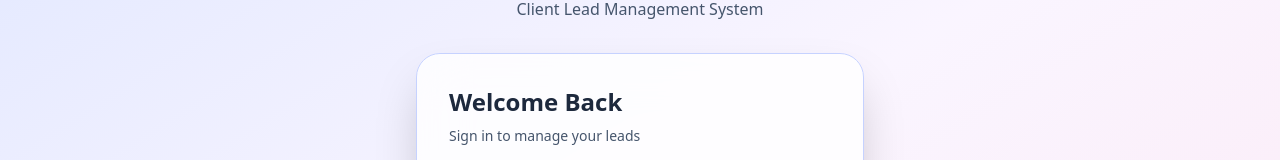
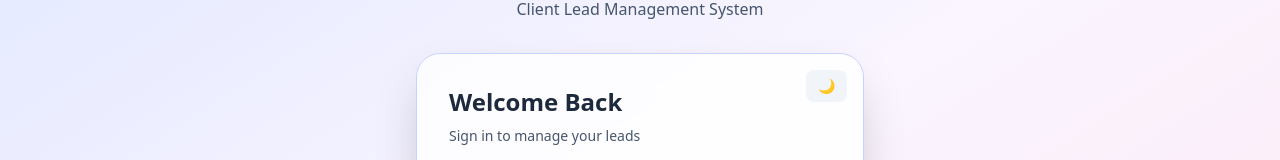
Before and after one commit to Manthan077/Future_FS_02, a React (Vite) app in the folder client/: page /login in a window 1280 px wide. Shown: the part 187-347 px from the top of the page. Built offline with nearby package versions, Linux system fonts and the light colour scheme; no server answers.

Commit message:
added theme toggle on login page

```diff
--- a/client/src/pages/Login.jsx
+++ b/client/src/pages/Login.jsx
@@ -43,15 +43,7 @@ const Login = () => {
 
   return (
     <div className={`min-h-screen ${isDark ? 'bg-slate-950' : 'bg-gradient-to-br from-indigo-100 via-purple-50 to-pink-100'} flex items-center justify-center p-4`}>
-      <div className="w-full max-w-md relative">
-        {/* Theme Toggle Button */}
-        <button
-          onClick={toggleTheme}
-          className={`absolute -top-16 right-0 px-4 py-2 ${isDark ? 'bg-slate-800 hover:bg-slate-700 text-slate-300' : 'bg-white hover:bg-slate-50 text-slate-700'} rounded-xl transition shadow-lg font-medium`}
-        >
-          {isDark ? '☀️ Light Mode' : '🌙 Dark Mode'}
-        </button>
-
+      <div className="w-full max-w-md">
         {/* Logo & Title */}
         <div className="text-center mb-8">
           <div className="inline-flex items-center justify-center w-24 h-24 mb-4 rounded-2xl overflow-hidden shadow-xl">
@@ -68,7 +60,14 @@ const Login = () => {
         </div>
 
         {/* Login Card */}
-        <div className={`${isDark ? 'bg-slate-900 border-slate-800' : 'bg-white/80 backdrop-blur-xl border-indigo-200'} border rounded-3xl p-8 shadow-2xl`}>
+        <div className={`${isDark ? 'bg-slate-900 border-slate-800' : 'bg-white/80 backdrop-blur-xl border-indigo-200'} border rounded-3xl p-8 shadow-2xl relative`}>
+          {/* Theme Toggle Button */}
+          <button
+            onClick={toggleTheme}
+            className={`absolute top-4 right-4 px-3 py-1.5 ${isDark ? 'bg-slate-800 hover:bg-slate-700 text-slate-300' : 'bg-slate-100 hover:bg-slate-200 text-slate-700'} rounded-lg transition text-sm font-medium z-10`}
+          >
+            {isDark ? '☀️' : '🌙'}
+          </button>
           <h2 className={`text-2xl font-bold ${isDark ? 'text-white' : 'text-slate-800'} mb-2`}>Welcome Back</h2>
           <p className={`text-sm mb-6 ${isDark ? 'text-slate-400' : 'text-slate-600'}`}>Sign in to manage your leads</p>
 
```
